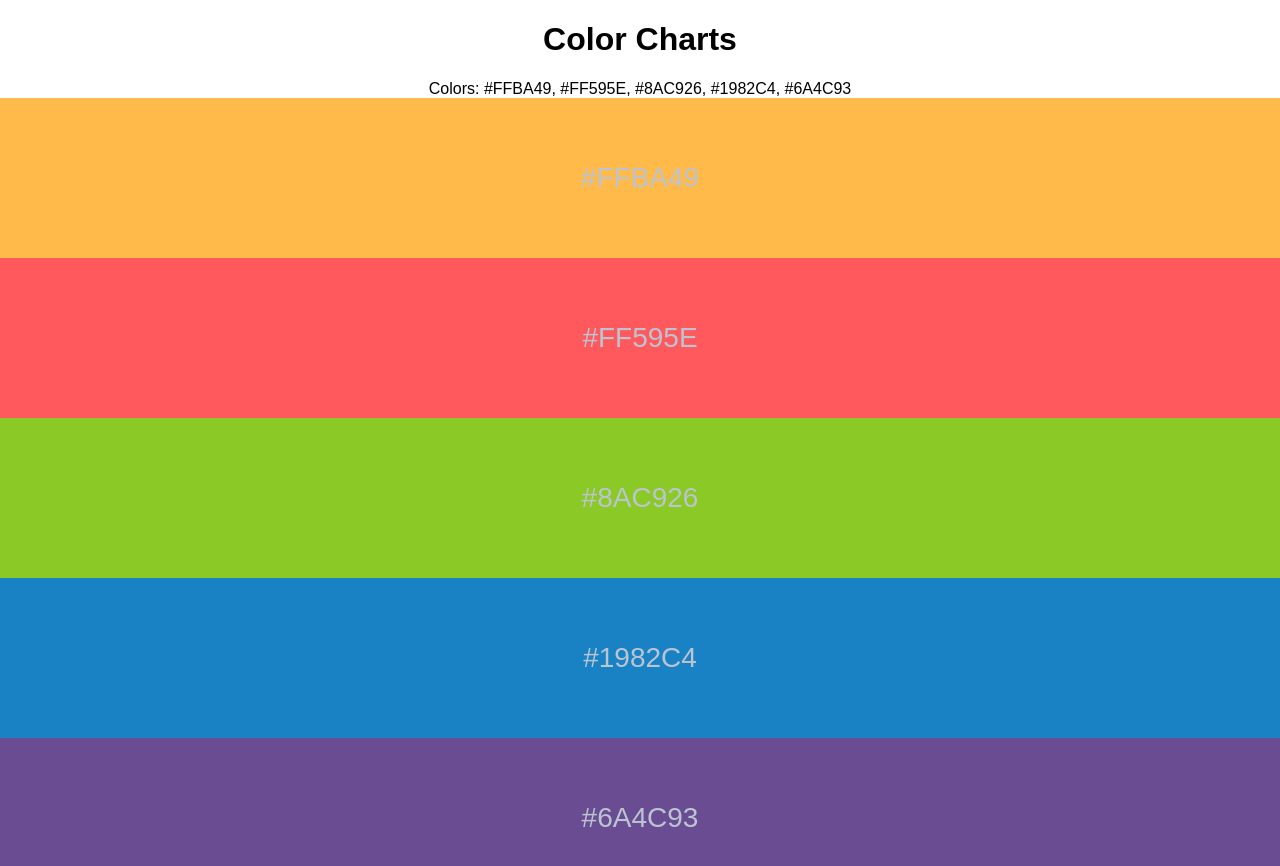
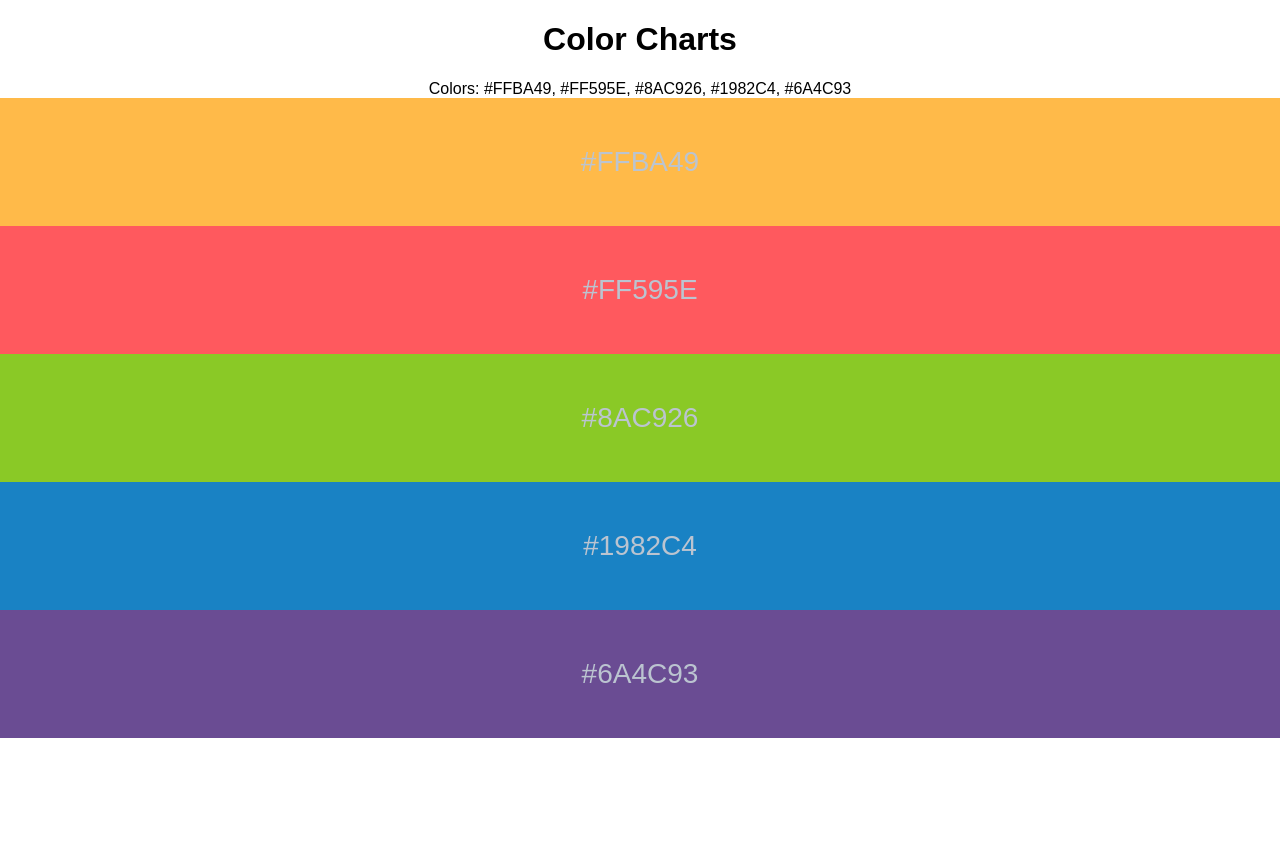
Before and after one commit to WillTinney/color-chart, a React (Create React App) app: page / in a window 1280 px wide. Shown: the top 866 px of the page. After the commit the page ends 800 px from the top, so only its background shows below. Built offline with nearby package versions, Linux system fonts and the light colour scheme.

Commit message:
Added local storage save/load

```diff
--- a/src/Components/Palette.js
+++ b/src/Components/Palette.js
@@ -1,10 +1,10 @@
 import React, { Component } from 'react';
 
 class Palette extends Component {
-
   constructor() {
     super();
-    this.state = {
+    this.state = JSON.parse(localStorage.getItem('colors')) ||
+    {
       colors: ['#FFBA49', '#FF595E', '#8AC926', '#1982C4', '#6A4C93']
     }
   }
@@ -21,6 +21,8 @@ class Palette extends Component {
     this.setState({
       colors: newColors
     })
+    localStorage.setItem('colors', JSON.stringify(this.state))
+    console.log(localStorage)
   }
 
   handleKeyDown(e) {
--- a/src/Styles/App.css
+++ b/src/Styles/App.css
@@ -25,7 +25,7 @@
 
 /* Palette Styles */
 .palette {
-  height: 800px;
+  height: 80vh;
 }
 
 .palette-option {
```
